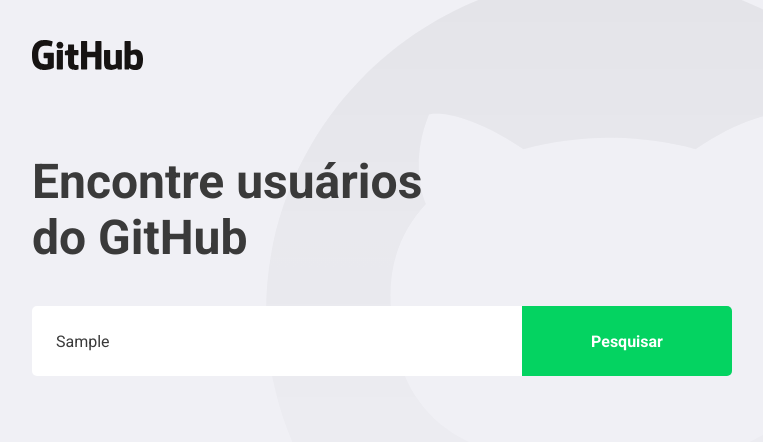
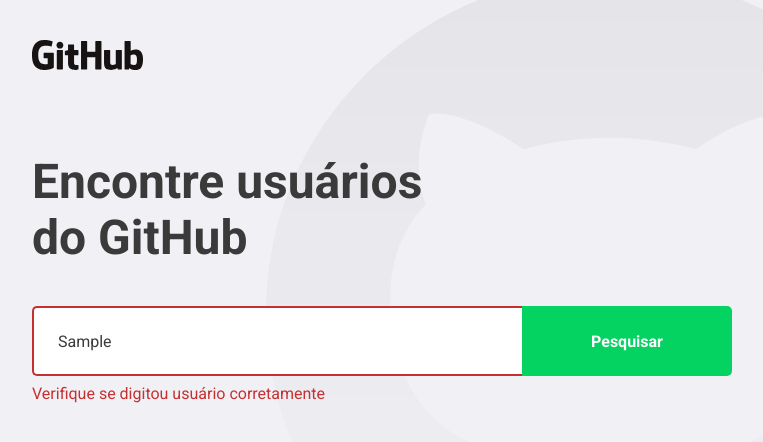
Before and after one commit to carvalhobfr/Github-Finder, a React (Create React App) app: page / in a window 1280 px wide. Both pictures are taken after typing "Sample" into the empty fields and a click on the button "Pesquisar". Shown: the top 442 px of the page, without its empty margins (148-911 px from the left). Built offline with nearby package versions, Linux system fonts and the light colour scheme; no server answers.

Commit message:
feat: display last searched users and check if user exists or not.

```diff
--- a/src/pages/Dashboard/index.tsx
+++ b/src/pages/Dashboard/index.tsx
@@ -4,7 +4,7 @@
 
 import logoImg from '../../assets/logo.svg';
 
-import { Title, Form, Users, Logo } from './styles';
+import { Title, Form, Users, Logo, Error } from './styles';
 
 interface User {
   login: string;
@@ -17,16 +17,27 @@
 const Dashboard: React.FC = () => {
   const [newUser, setNewUser] = useState('');
   const [users, setUsers] = useState<User[]>([]);
+  const [inputError, setInputError] = useState('');
 
   async function handleAddUsers(e: FormEvent<HTMLFormElement>): Promise<void> {
     e.preventDefault();
 
-    const response = await api.get(`users/${newUser}`);
-    const user= response.data;
-    console.log(user);
+    if (!newUser) {
+      setInputError('Digite um usuário válido');
+      return;
+    }
+    try {
+      const response = await api.get(`users/${newUser}`);
 
-    setUsers([...users, user]);
-    setNewUser('');
+      const user = response.data;
+      console.log(user);
+
+      setUsers([...users, user]);
+      setNewUser('');
+      setInputError('');
+    } catch (err) {
+      setInputError('Verifique se digitou usuário corretamente');
+    }
   }
 
   return (
@@ -34,7 +45,7 @@
       <Logo src={logoImg} alt="GitHub Logo" />
       <Title>Encontre usuários do GitHub</Title>
 
-      <Form onSubmit={handleAddUsers}>
+      <Form hasError={!!inputError} onSubmit={handleAddUsers}>
         <input
           value={newUser}
           onChange={e => setNewUser(e.target.value)}
@@ -42,6 +53,8 @@
         />
         <button type="submit">Pesquisar</button>
       </Form>
+
+      {inputError && <Error>{inputError}</Error>}
 
       <Users>
         {users.map(user => (
--- a/src/pages/Dashboard/styles.js
+++ b/src/pages/Dashboard/styles.ts
@@ -1,5 +1,9 @@
-import styled from 'styled-components';
+import styled, { css } from 'styled-components';
 import { shade } from 'polished';
+
+interface FormProps {
+  hasError: boolean;
+}
 
 export const Title = styled.h1`
   font-size: 48px;
@@ -9,7 +13,7 @@
   margin-top: 80px;
 `;
 
-export const Form = styled.form`
+export const Form = styled.form<FormProps>`
   margin-top: 40px;
   max-width: 700px;
   display: flex;
@@ -20,6 +24,13 @@
     border: 0;
     border-radius: 5px 0 0 5px;
     color: #3a3a3a;
+    border: 2px solid #fff;
+    border-right: 0;
+    ${props =>
+      props.hasError &&
+      css`
+        border-color: #c53030;
+      `}
     &::placeholder {
       color: #a8a8b3;
     }
@@ -82,6 +93,13 @@
     }
   }
 `;
+
+export const Error = styled.span`
+  display: block;
+  color: #c53030;
+  margin-top: 8px;
+`;
+
 export const Logo = styled.img`
   max-height: 30px;
 `;
```
